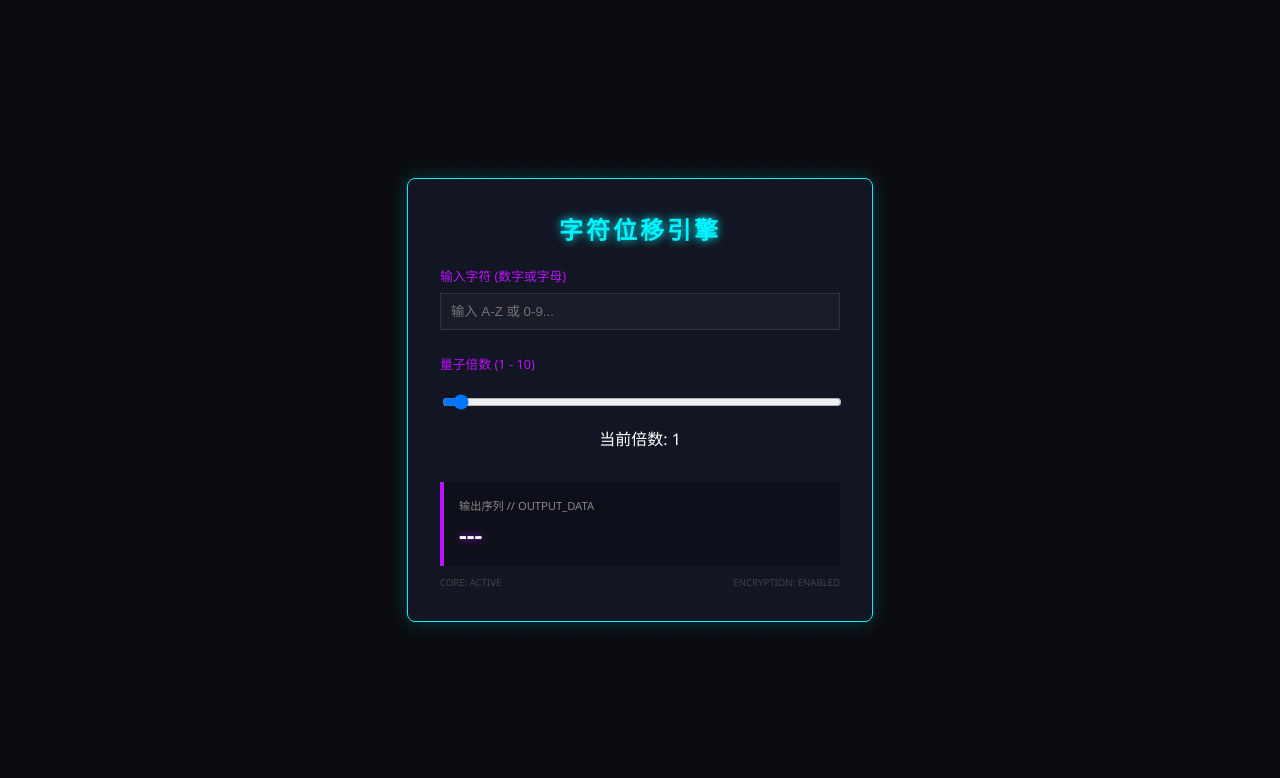
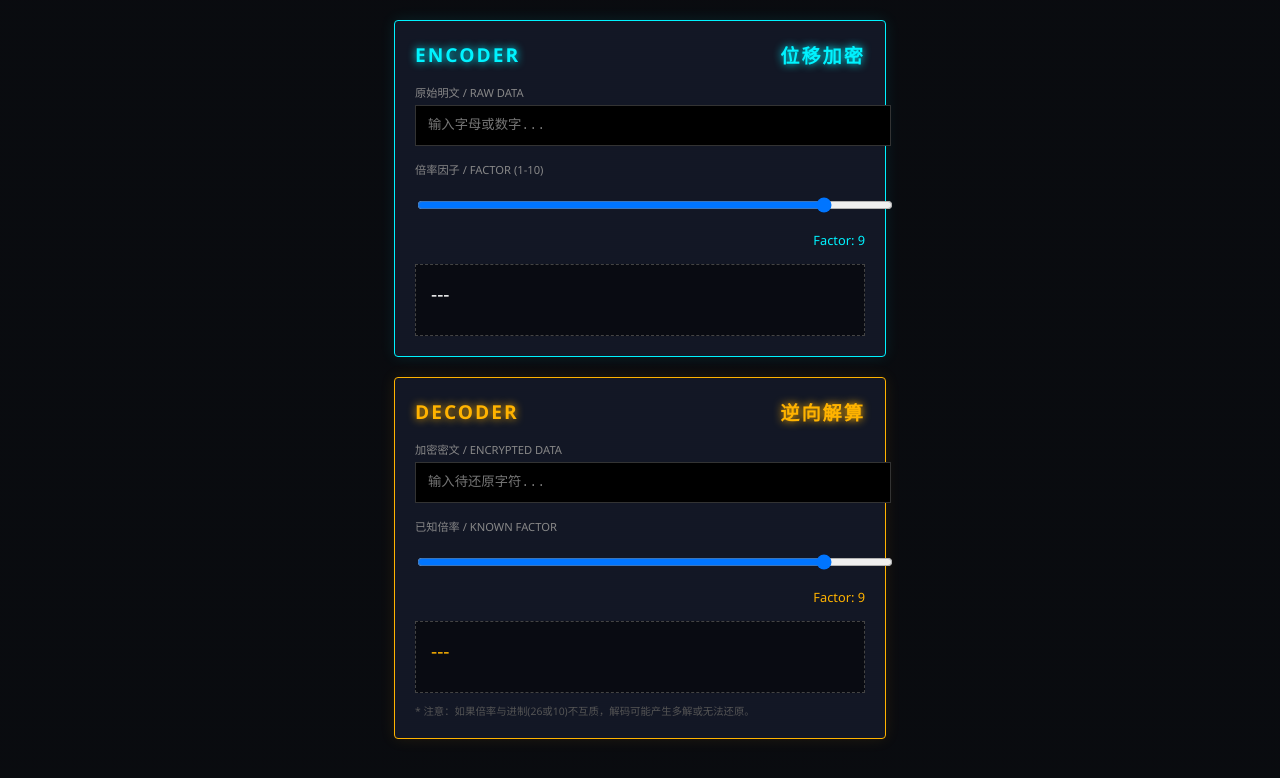
Before and after one commit to soh192014/Recoder, a plain HTML site: page index.html in a window 1280 px wide. Drawn offline with Linux system fonts and the light colour scheme.

Commit message:
Update title and improve layout in index.html

```diff
--- a/index.html
+++ b/index.html
@@ -2,188 +2,202 @@
 <html lang="zh-CN">
 <head>
     <meta charset="UTF-8">
-    <title>量子字符倍增器 | Cyber-Converter</title>
+    <title>量子字符转换器 2.0</title>
     <style>
         :root {
             --neon-blue: #00f3ff;
             --neon-purple: #bc13fe;
+            --neon-amber: #ffb300;
             --bg-dark: #0a0b10;
         }
 
         body {
             background-color: var(--bg-dark);
             color: white;
-            font-family: 'Segoe UI', 'Courier New', monospace;
+            font-family: 'Segoe UI', monospace;
             display: flex;
-            justify-content: center;
+            flex-direction: column;
             align-items: center;
-            height: 100vh;
+            min-height: 100vh;
             margin: 0;
-            overflow: hidden;
+            padding: 20px;
         }
 
-        /* 科技感背景装饰 */
-        body::before {
-            content: "";
-            position: absolute;
-            width: 100%;
-            height: 100%;
-            background: linear-gradient(rgba(18, 16, 16, 0) 50%, rgba(0, 0, 0, 0.25) 50%),
-                        linear-gradient(90deg, rgba(255, 0, 0, 0.06), rgba(0, 255, 0, 0.02), rgba(0, 0, 255, 0.06));
-            background-size: 100% 2px, 3px 100%;
-            pointer-events: none;
+        .matrix-bg {
+            position: fixed;
+            top: 0; left: 0; width: 100%; height: 100%;
+            background: linear-gradient(rgba(10, 11, 16, 0.9), rgba(10, 11, 16, 0.9)),
+                        repeating-linear-gradient(0deg, rgba(0, 255, 0, 0.03) 0px, rgba(0, 255, 0, 0.03) 1px, transparent 1px, transparent 2px);
+            z-index: -1;
         }
 
-        .container {
-            background: rgba(20, 25, 40, 0.8);
-            padding: 2rem;
+        .panel {
+            background: rgba(20, 25, 40, 0.9);
+            padding: 20px;
             border: 1px solid var(--neon-blue);
-            box-shadow: 0 0 20px rgba(0, 243, 255, 0.2);
-            border-radius: 8px;
-            width: 400px;
-            position: relative;
-            z-index: 1;
+            box-shadow: 0 0 15px rgba(0, 243, 255, 0.1);
+            border-radius: 4px;
+            width: 450px;
+            margin-bottom: 20px;
+        }
+
+        .panel.decoder {
+            border-color: var(--neon-amber);
+            box-shadow: 0 0 15px rgba(255, 179, 0, 0.1);
         }
 
         h2 {
-            text-align: center;
+            margin: 0 0 15px 0;
+            font-size: 1.2rem;
             text-transform: uppercase;
-            letter-spacing: 3px;
-            color: var(--neon-blue);
-            text-shadow: 0 0 10px var(--neon-blue);
-            margin-top: 0;
+            letter-spacing: 2px;
+            display: flex;
+            justify-content: space-between;
         }
 
-        .input-group {
-            margin-bottom: 1.5rem;
-        }
+        .blue-title { color: var(--neon-blue); text-shadow: 0 0 8px var(--neon-blue); }
+        .amber-title { color: var(--neon-amber); text-shadow: 0 0 8px var(--neon-amber); }
+
+        .input-group { margin-bottom: 15px; }
 
         label {
             display: block;
-            margin-bottom: 0.5rem;
-            font-size: 0.8rem;
-            color: var(--neon-purple);
-        }
-
-        input, select {
-            width: 100%;
-            padding: 10px;
-            background: #1a1d29;
-            border: 1px solid #333;
-            color: var(--neon-blue);
-            box-sizing: border-box;
-            outline: none;
-        }
-
-        input:focus {
-            border-color: var(--neon-blue);
-            box-shadow: 0 0 5px var(--neon-blue);
-        }
-
-        .result-area {
-            margin-top: 2rem;
-            padding: 15px;
-            background: rgba(0, 0, 0, 0.3);
-            border-left: 4px solid var(--neon-purple);
-            min-height: 50px;
-            word-break: break-all;
-        }
-
-        .result-label {
             font-size: 0.7rem;
             color: #888;
             margin-bottom: 5px;
+            text-transform: uppercase;
         }
 
-        #output {
-            font-size: 1.5rem;
-            font-weight: bold;
+        input {
+            width: 100%;
+            padding: 12px;
+            background: #000;
+            border: 1px solid #333;
             color: #fff;
-            text-shadow: 0 0 8px var(--neon-purple);
+            outline: none;
+            font-family: monospace;
         }
 
-        .status-bar {
-            font-size: 0.6rem;
+        .panel.encoder input:focus { border-color: var(--neon-blue); }
+        .panel.decoder input:focus { border-color: var(--neon-amber); }
+
+        .output-box {
+            background: rgba(0,0,0,0.5);
+            padding: 15px;
+            border: 1px dashed #444;
+            min-height: 40px;
+            word-break: break-all;
+            font-size: 1.2rem;
+        }
+
+        .hint {
+            font-size: 0.65rem;
+            color: #555;
             margin-top: 10px;
-            color: #444;
-            display: flex;
-            justify-content: space-between;
         }
     </style>
 </head>
 <body>
 
-<div class="container">
-    <h2>字符位移引擎</h2>
+<div class="matrix-bg"></div>
 
+<div class="panel encoder">
+    <h2 class="blue-title"><span>ENCODER</span> <span>位移加密</span></h2>
     <div class="input-group">
-        <label>输入字符 (数字或字母)</label>
-        <input type="text" id="inputString" placeholder="输入 A-Z 或 0-9..." maxlength="20">
+        <label>原始明文 / RAW DATA</label>
+        <input type="text" id="encInput" placeholder="输入字母或数字...">
     </div>
+    <div class="input-group">
+        <label>倍率因子 / FACTOR (1-10)</label>
+        <input type="range" id="encFactor" min="1" max="10" value="9" oninput="process()">
+        <div id="encFactorVal" style="text-align:right; font-size: 0.8rem; color: var(--neon-blue);">Factor: 9</div>
+    </div>
+    <div class="output-box" id="encOutput">---</div>
+</div>
 
+<div class="panel decoder">
+    <h2 class="amber-title"><span>DECODER</span> <span>逆向解算</span></h2>
     <div class="input-group">
-        <label>量子倍数 (1 - 10)</label>
-        <input type="range" id="multiplier" min="1" max="10" value="1" oninput="updateVal(this.value)">
-        <div style="text-align: center;" id="multiplierVal">当前倍数: 1</div>
+        <label>加密密文 / ENCRYPTED DATA</label>
+        <input type="text" id="decInput" placeholder="输入待还原字符...">
     </div>
-
-    <div class="result-area">
-        <div class="result-label">输出序列 // OUTPUT_DATA</div>
-        <div id="output">---</div>
+    <div class="input-group">
+        <label>已知倍率 / KNOWN FACTOR</label>
+        <input type="range" id="decFactor" min="1" max="10" value="9" oninput="process()">
+        <div id="decFactorVal" style="text-align:right; font-size: 0.8rem; color: var(--neon-amber);">Factor: 9</div>
     </div>
-
-    <div class="status-bar">
-        <span>CORE: ACTIVE</span>
-        <span>ENCRYPTION: ENABLED</span>
-    </div>
+    <div class="output-box" id="decOutput" style="color: var(--neon-amber);">---</div>
+    <div class="hint">* 注意：如果倍率与进制(26或10)不互质，解码可能产生多解或无法还原。</div>
 </div>
 
 <script>
-    const input = document.getElementById('inputString');
-    const multiplier = document.getElementById('multiplier');
-    const output = document.getElementById('output');
-    const multiplierVal = document.getElementById('multiplierVal');
+    // 模逆元计算 (用于还原乘法)
+    function modInverse(a, m) {
+        for (let x = 1; x < m; x++) {
+            if (((a % m) * (x % m)) % m == 1) return x;
+        }
+        return null;
+    }
 
-    function updateVal(val) {
-        multiplierVal.innerText = `当前倍数: ${val}`;
-        process();
+    function transform(text, factor, mode) {
+        let result = "";
+        const m_alpha = 26;
+        const m_num = 10;
+
+        // 如果是解码，尝试获取模逆元
+        let inv_alpha = mode === 'dec' ? modInverse(factor, m_alpha) : factor;
+        let inv_num = mode === 'dec' ? modInverse(factor, m_num) : factor;
+
+        for (let char of text) {
+            if (/[a-zA-Z]/.test(char)) {
+                let isUpper = char === char.toUpperCase();
+                let base = isUpper ? 65 : 97;
+                let code = char.charCodeAt(0) - base;
+
+                let processed;
+                if (mode === 'enc') {
+                    processed = (code * factor) % m_alpha;
+                } else {
+                    processed = inv_alpha !== null ? (code * inv_alpha) % m_alpha : code;
+                }
+                result += String.fromCharCode(processed + base);
+            }
+            else if (/[0-9]/.test(char)) {
+                let num = parseInt(char);
+                let processed;
+                if (mode === 'enc') {
+                    processed = (num * factor) % m_num;
+                } else {
+                    processed = inv_num !== null ? (num * inv_num) % m_num : num;
+                }
+                result += processed.toString();
+            } else {
+                result += char;
+            }
+        }
+        return result;
     }
 
     function process() {
-        const text = input.value;
-        const m = parseInt(multiplier.value);
-        let result = "";
+        // 更新 UI 数值
+        const ef = document.getElementById('encFactor').value;
+        const df = document.getElementById('decFactor').value;
+        document.getElementById('encFactorVal').innerText = "Factor: " + ef;
+        document.getElementById('decFactorVal').innerText = "Factor: " + df;
 
-        for (let i = 0; i < text.length; i++) {
-            let char = text[i];
+        // 执行计算
+        const encIn = document.getElementById('encInput').value;
+        document.getElementById('encOutput').innerText = transform(encIn, parseInt(ef), 'enc') || "---";
 
-            // 处理大写字母
-            if (/[A-Z]/.test(char)) {
-                let code = char.charCodeAt(0) - 65;
-                let shifted = (code * m) % 26;
-                result += String.fromCharCode(shifted + 65);
-            }
-            // 处理小写字母
-            else if (/[a-z]/.test(char)) {
-                let code = char.charCodeAt(0) - 97;
-                let shifted = (code * m) % 26;
-                result += String.fromCharCode(shifted + 97);
-            }
-            // 处理数字
-            else if (/[0-9]/.test(char)) {
-                let num = parseInt(char);
-                result += (num * m) % 10;
-            }
-            // 其他字符保持不变
-            else {
-                result += char;
-            }
-        }
-
-        output.innerText = result || "---";
+        const decIn = document.getElementById('decInput').value;
+        document.getElementById('decOutput').innerText = transform(decIn, parseInt(df), 'dec') || "---";
     }
 
-    input.addEventListener('input', process);
+    document.getElementById('encInput').addEventListener('input', process);
+    document.getElementById('decInput').addEventListener('input', process);
+
+    // 初始化执行一次
+    process();
 </script>
 
 </body>
```
